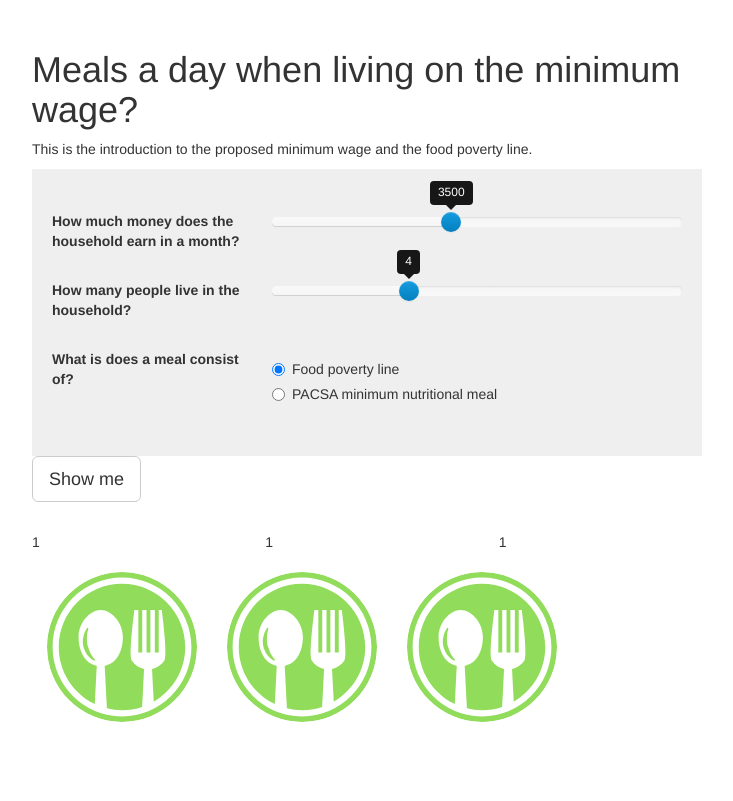
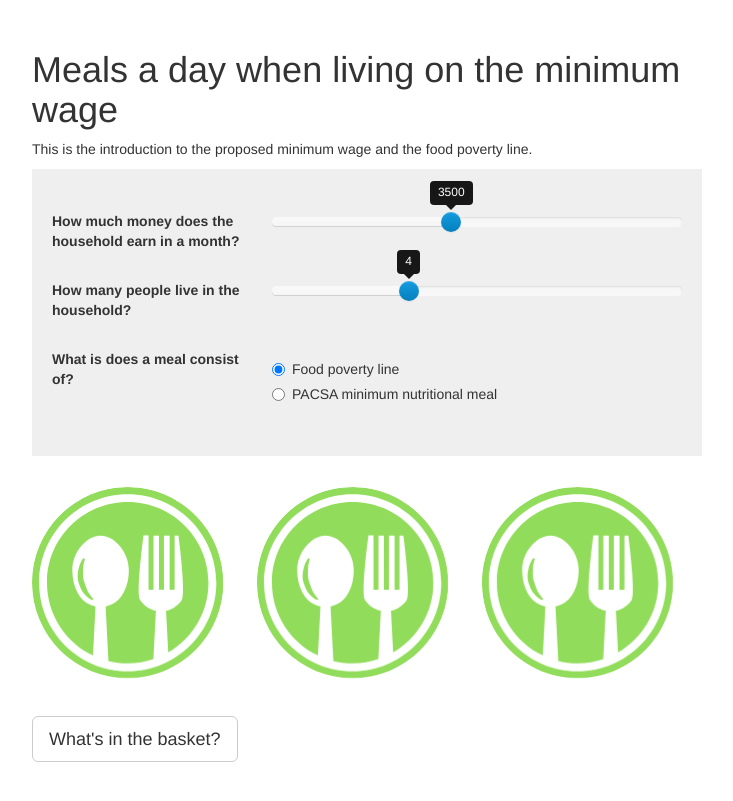
Before and after one commit to OpenUpSA/minimum-wage, a Jekyll site: the page built from index.html, in a window 1280 px wide. Shown: the top 801 px of the page, without its empty margins (273-1006 px from the left). Built offline with Jekyll 4.4.1, drawn with Linux system fonts in a browser that asks for light colours.

Commit message:
Simple responsive

```diff
--- a/index.html
+++ b/index.html
@@ -16,7 +16,7 @@ extra_css:
   <div class="container">
 
     <div id="intro">
-      <h1>Meals a day when living on the minimum wage?</h1>
+      <h1>Meals a day when living on the minimum wage</h1>
       <p>This is the introduction to the proposed minimum wage and the food poverty line.</p>
 
       <div id="assumptions">
@@ -59,7 +59,6 @@ extra_css:
         </div>
       </div>
 
-      <button type="button" id="go-shop" class="btn btn-default btn-lg">Show me</button>
     </div>
 
     <div id="shop">
@@ -76,7 +75,10 @@ extra_css:
           <div class="col-sm-4 plate" id="plate-3"></div>
         </div>
       </div>
+
     </div>
+    <button type="button" id="go-shop" class="btn btn-default btn-lg">What's in the basket?</button>
+
   </div>
 </div>
 
--- a/js/app.js
+++ b/js/app.js
@@ -78,7 +78,7 @@ $(window).on('load', function() {
 
     function Meals() {
       var self = this;
-      var meals = 3;
+      var qMeals = 3;
 
       self.costCoverage = calcCoverage();
       drawPlates();
@@ -96,48 +96,24 @@ $(window).on('load', function() {
 
       function drawPlates() {
         var plates = $('#meals').find('.plate');
-        var portions = self.costCoverage * meals;
+        var portions = self.costCoverage * qMeals;
         var platePortion = 0;
 
-        var width = "100%",
-            height = 200;
+        var width,
+            height;
 
         var plateImage = window.location.href + "img/plate.svg";
 
-        var initialPosition = { x: 90, y: 95 };
-        var circleSize = { width: 150, height: 150 };
-        var spacing = {h: 30, v: 70};
-
-        var gridLength = 3;
-
-        var path = d3.arc()
-          .outerRadius(circleSize.width / 2)
-          .innerRadius(0)
-          .startAngle(0);
-
-        var generateArc = function(fraction) {
-          return path({endAngle: Math.PI * 2 * fraction})
-        }
+        var gridLength = qMeals;
 
         var svg1 = d3.select("svg").remove();
-
-        var svg = d3.select("#meals").append("svg")
-          .attr("width", width)
-          .attr("height", height);
+        var svg = d3.select("#meals").append("svg");
 
         var defs = svg.append("defs");
 
-        var coinPattern = patternGrid.circleLayout()
-        .config({
-          image: plateImage,
-          radius: circleSize.width,
-          padding: [spacing.h, spacing.v],
-          margin: [initialPosition.y, initialPosition.x],
-          id: "plate"
-        });
-
         var angleGrid = [];
 
+        // Create data object
         _.each(plates, function(plate) {
           if (portions - 1 >= 0) {
             platePortion = 1;
@@ -151,13 +127,45 @@ $(window).on('load', function() {
             platePortion = 0;
           }
 
-          $(plate).text(platePortion);
+          // $(plate).text(platePortion);
 
           var angleObj = {
             angle: 1 - platePortion,
           };
           angleGrid.push(angleObj);
+        });
 
+        render();
+
+       function render() {
+
+          //get dimensions based on width of container element
+          updateDimensions($("#meals")[0].clientWidth);
+
+          var initialPosition = { x: width / 7, y: width / 7 };
+          // var circleSize = { width: 150, height: 150 };
+          // var spacing = {h: 30, v: 70};
+          var circleSize = { width: width / 3.5, height: width / 3.5 };
+          var spacing = {h: width / 20, v: width / 10};
+
+          var path = d3.arc()
+          .outerRadius(circleSize.width / 2)
+          .innerRadius(0)
+          .startAngle(0);
+
+          var generateArc = function(fraction) {
+            return path({endAngle: Math.PI * 2 * fraction})
+          }
+
+          svg.attr("width", width).attr("height", height);
+
+          var coinPattern = patternGrid.circleLayout()
+            .config({
+              image: plateImage,
+              radius: circleSize.width,
+              padding: [spacing.h, spacing.v],
+              margin: [initialPosition.y, initialPosition.x],
+              id: "plate"
             });
 
           // Assign positions
@@ -192,6 +200,22 @@ $(window).on('load', function() {
             .attr("class", "pie-segment")
             .attr("d", d => generateArc(d.angle));
 
+          // //update svg elements to new dimensions
+          // svg
+          //   .attr('width', width + margin.right + margin.left)
+          //   .attr('height', height + margin.top + margin.bottom);
+          // chartWrapper.attr('transform', 'translate(' + margin.left + ',' + margin.top + ')');
+
+        }
+
+        function updateDimensions(containerWidth) {
+          width = containerWidth;
+          height = containerWidth < 300 ? 100 : (containerWidth / 3);
+        }
+
+        // return {
+        //   render : render
+        // }
       }
 
     }
```
Lines whose indentation alone changed are shown as unchanged.
